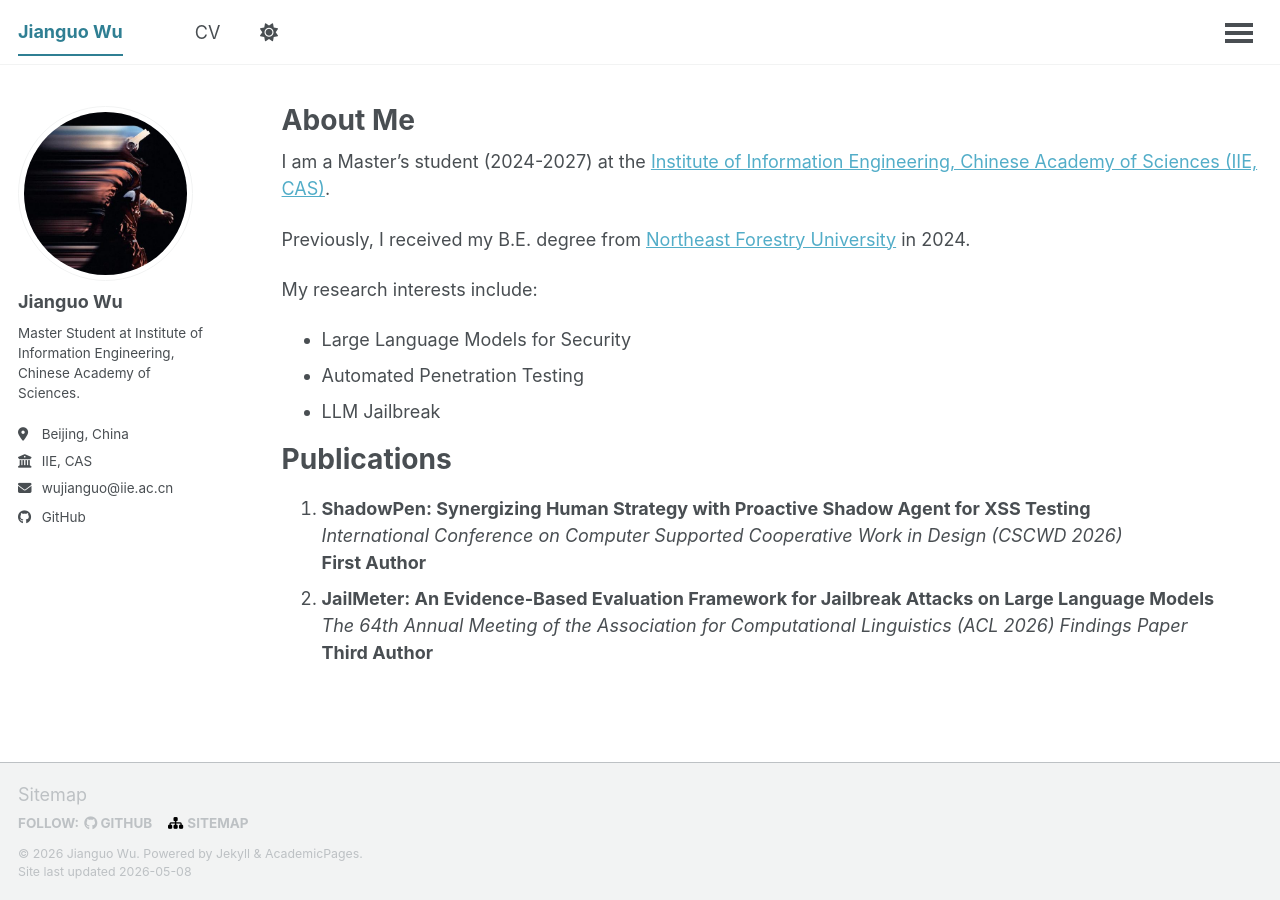
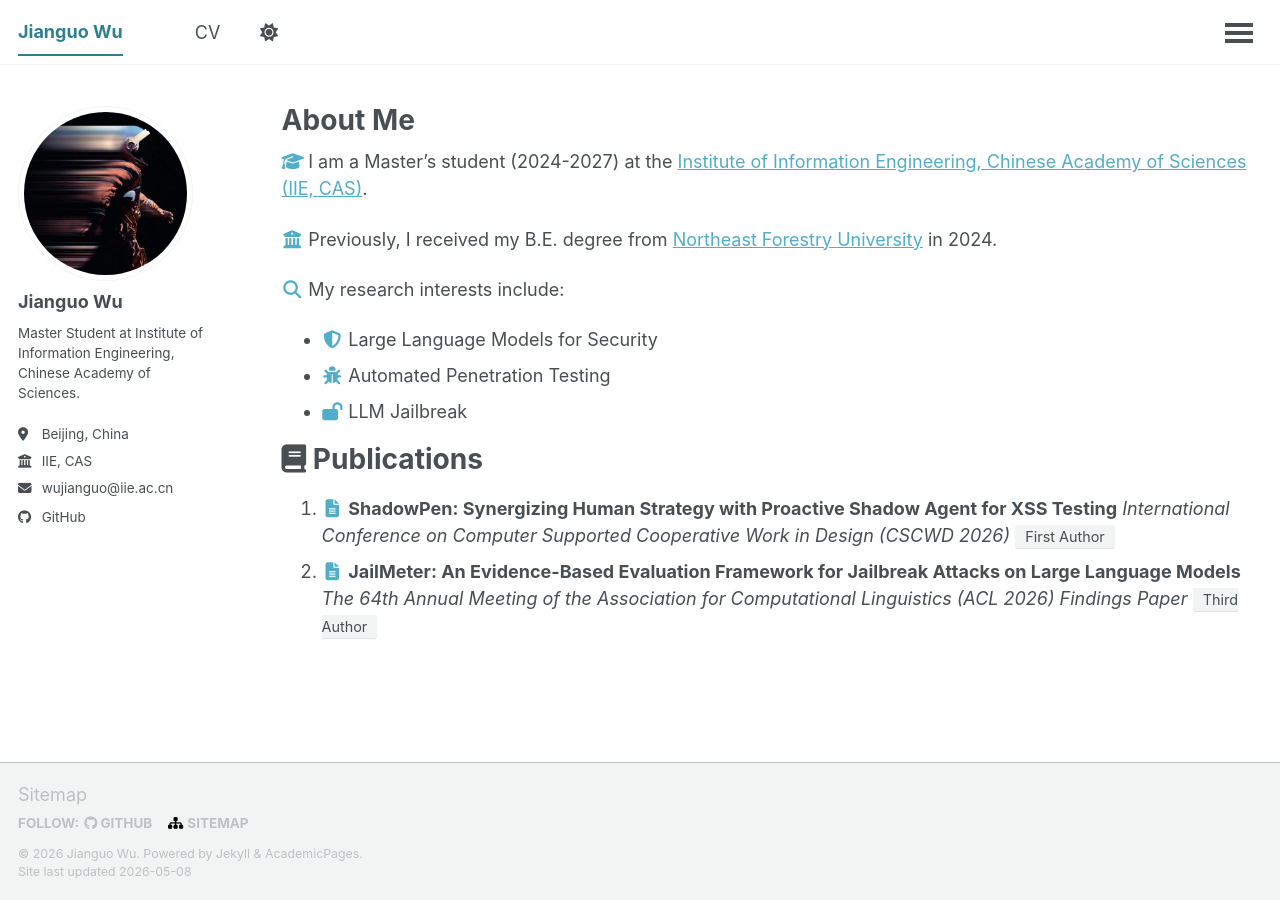
Before and after one commit to Cbdlll/cbdlll.github.io, a Jekyll site: the page built from _pages/about.md, in a window 1280 px wide. Built offline with Jekyll 4.4.1, drawn with Linux system fonts in a browser that asks for light colours; a script that is not in the unit is left out.

Commit message:
add icon

```diff
--- a/_pages/about.md
+++ b/_pages/about.md
@@ -7,20 +7,18 @@ redirect_from:
   - /about.html
 ---
 
-I am a Master's student (2024-2027) at the [Institute of Information Engineering, Chinese Academy of Sciences (IIE, CAS)](http://www.iie.ac.cn/).
+<i class="fas fa-graduation-cap"></i> I am a Master's student (2024-2027) at the [Institute of Information Engineering, Chinese Academy of Sciences (IIE, CAS)](http://www.iie.ac.cn/).
 
-Previously, I received my B.E. degree from [Northeast Forestry University](https://www.nefu.edu.cn/) in 2024.
+<i class="fas fa-university"></i> Previously, I received my B.E. degree from [Northeast Forestry University](https://www.nefu.edu.cn/) in 2024.
 
-My research interests include:
-* Large Language Models for Security
-* Automated Penetration Testing
-* LLM Jailbreak
+<i class="fas fa-magnifying-glass"></i> My research interests include:
+* <i class="fas fa-shield-halved"></i> Large Language Models for Security
+* <i class="fas fa-bug"></i> Automated Penetration Testing
+* <i class="fas fa-lock-open"></i> LLM Jailbreak
 
-Publications
+<i class="fas fa-book"></i> Publications
 ======
-1. **ShadowPen: Synergizing Human Strategy with Proactive Shadow Agent for XSS Testing**
-   *International Conference on Computer Supported Cooperative Work in Design (CSCWD 2026)*
-   **First Author**
-2. **JailMeter: An Evidence-Based Evaluation Framework for Jailbreak Attacks on Large Language Models**
-   *The 64th Annual Meeting of the Association for Computational Linguistics (ACL 2026) Findings Paper*
-   **Third Author**
+1. <i class="fas fa-file-lines"></i> **ShadowPen: Synergizing Human Strategy with Proactive Shadow Agent for XSS Testing**
+   *International Conference on Computer Supported Cooperative Work in Design (CSCWD 2026)* `First Author`
+2. <i class="fas fa-file-lines"></i> **JailMeter: An Evidence-Based Evaluation Framework for Jailbreak Attacks on Large Language Models**
+   *The 64th Annual Meeting of the Association for Computational Linguistics (ACL 2026) Findings Paper* `Third Author`
--- a/_sass/layout/_page.scss
+++ b/_sass/layout/_page.scss
@@ -56,6 +56,23 @@
 
   p, li, dl {
     font-size: 1em;
+  }
+
+  li code {
+    font-size: 0.8em;
+    padding: 2px 8px;
+    border-radius: 3px;
+    background: var(--global-border-color);
+    color: var(--global-text-color);
+    font-family: $sans-serif;
+    vertical-align: middle;
+  }
+
+  p > i.fas,
+  li > i.fas {
+    color: var(--global-link-color);
+    width: 1.2em;
+    text-align: center;
   }
 
   /* paragraph indents */
```
